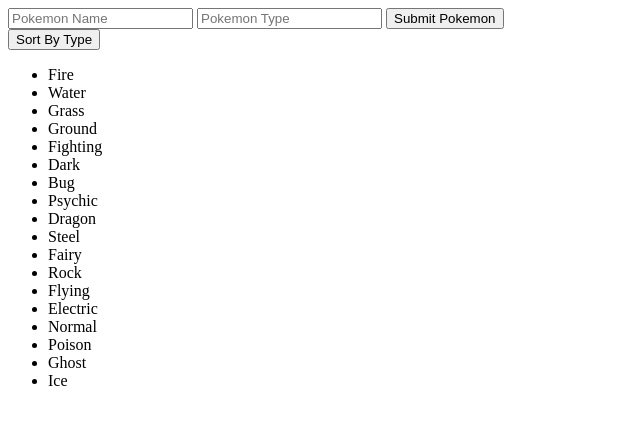
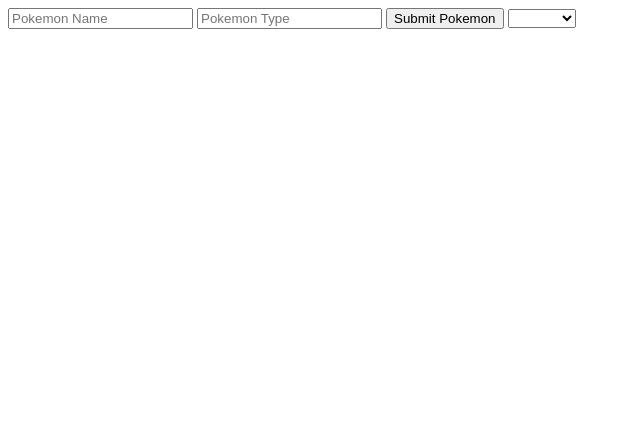
Before and after one commit to KingCastorius/pokedex, a plain HTML site: page index.html in a window 1280 px wide. Shown: the whole page, without its empty margins (0-640 px from the left). Drawn offline with Linux system fonts and the light colour scheme.

Commit message:
Fixed dropdown list

```diff
--- a/index.html
+++ b/index.html
@@ -8,32 +8,27 @@
     <input type="text" id="name" placeholder="Pokemon Name">
     <input type="text" id="type" placeholder="Pokemon Type">
     <button type="button" name="button" onClick="submit()">Submit Pokemon</button>
-    <div class="dropdown">
-      <button onclick="filterType()" class="dropbtn">Sort By Type</button>
-        <div class="dropdown-content">
-          <ul>
-            <li><a>Fire</a></li>
-            <li><a>Water</a></li>
-            <li><a>Grass</a></li>
-            <li><a>Ground</a></li>
-            <li><a>Fighting</a></li>
-            <li><a>Dark</a></li>
-            <li><a>Bug</a></li>
-            <li><a>Psychic</a></li>
-            <li><a>Dragon</a></li>
-            <li><a>Steel</a></li>
-            <li><a>Fairy</a></li>
-            <li><a>Rock</a></li>
-            <li><a>Flying</a></li>
-            <li><a>Electric</a></li>
-            <li><a>Normal</a></li>
-            <li><a>Poison</a></li>
-            <li><a>Ghost</a></li>
-            <li><a>Ice</a></li>
-          </ul>
-        </div>
-    </div>
+    <select>
+      <option value=""></option>
+      <option value="Fire">Fire</option>
+      <option value="Water">Water</option>
+      <option value="Grass">Grass</option>
+      <option value="Poison">Poison</option>
+      <option value="Ghost">Ghost</option>
+      <option value="Dark">Dark</option>
+      <option value="Psychic">Psychic</option>
+      <option value="Rock">Rock</option>
+      <option value="Ground">Ground</option>
+      <option value="Electric">Electric</option>
+      <option value="Fairy">Fairy</option>
+      <option value="Steel">Steel</option>
+      <option value="Dragon">Dragon</option>
+      <option value="Bug">Bug</option>
+      <option value="Flying">Flying</option>
+      <option value="Normal">Normal</option>
+      <option value="Ice">Ice</option>
 
+    </select>
     <p><output id="outputName"></output> <output id="outputType"></output></p>
 
 
```
